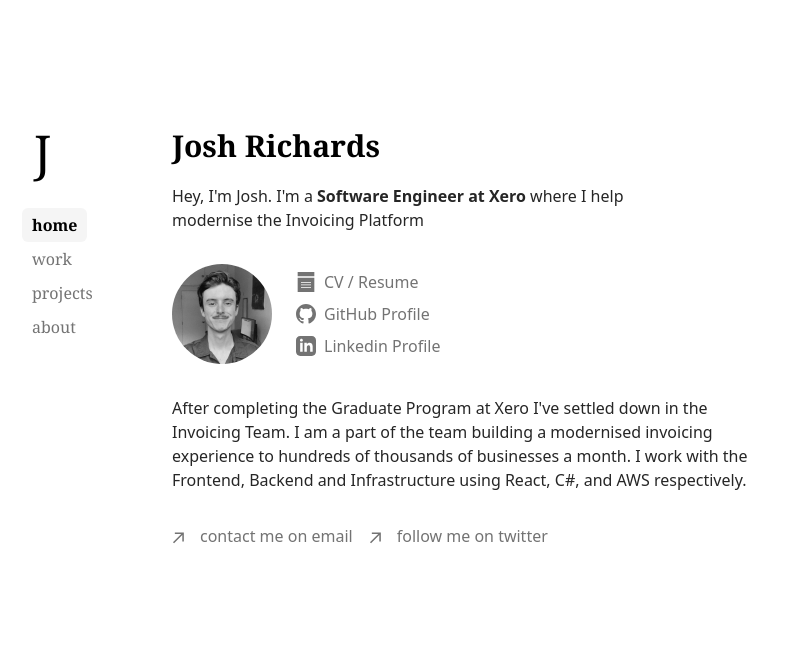
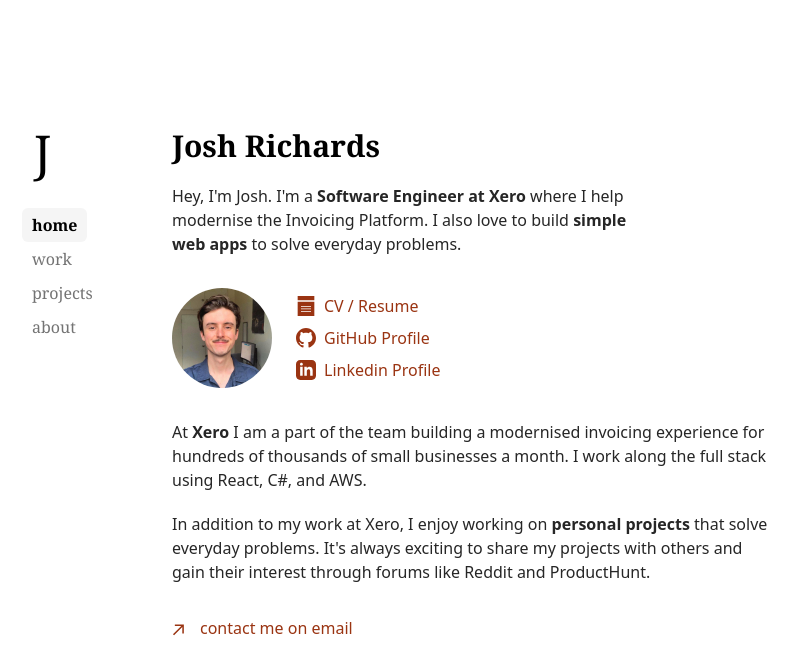
Before and after one commit to joshuarichards001/josh.work, a Next.js app: page / in a window 1280 px wide. Shown: the top 672 px of the page, without its empty margins (170-968 px from the left). Built offline with nearby package versions, Linux system fonts and the light colour scheme.

Commit message:
Add accent color and update styles

```diff
--- a/app/about/page.tsx
+++ b/app/about/page.tsx
@@ -1,6 +1,7 @@
 import { Metadata } from "next";
 import React from "react";
 import { ArrowIcon, GitHubIcon, LinkedinIcon, TwitterIcon } from "../components/icons";
+import { linkColors } from "../constants";
 
 export const metadata: Metadata = {
   title: "About",
@@ -14,26 +15,29 @@ export default function AboutPage() {
       <p className="my-5 text-neutral-800 dark:text-neutral-200">Hey, I'm Josh.</p>
       <div className="prose prose-neutral dark:prose-invert text-neutral-800 dark:text-neutral-200">
         <p>
-          I'm currently a Software Engineer at Xero, where I help modernise the Invoicing Platform. I focus on{" "}
-          writing legible, scalable code that provides a beautiful user experience for hundreds of thousands of small
+          I'm currently a Software Engineer at Xero, where I help modernise the Invoicing Platform. I focus on writing
+          legible, scalable code that provides a beautiful user experience for hundreds of thousands of small
           businesses.
         </p>
         <hr />
         <p>
-          I love building for the web. From something as simple as a single HTML file - all the way to large
-          scale applications. The ability to turn an idea into a working product for anyone to use is so rewarding!
-          It's opened so many doors and expanded how I think about problems.
+          I love building for the web. From something as simple as a single HTML file - all the way to large scale
+          applications. The ability to turn an idea into a working product for anyone to use is so rewarding! It's
+          opened so many doors and expanded how I think about problems.
         </p>
         <p className="mb-8">
-          Outside of Xero, I also work on a number of personal projects solving problems I'm drawn to. I also
-          love to play the piano, go bouldering, watch a good movie, or read a good book.
+          Outside of Xero, I also work on a number of personal projects solving problems I'm drawn to. I also love to
+          play the piano, go bouldering, watch a good movie, or read a good book.
         </p>
         <div className="flex flex-col gap-2 md:flex-row md:gap-2">
           <a
             rel="noopener noreferrer"
             target="_blank"
             href="https://github.com/joshuarichards001"
-            className="flex w-full border border-neutral-200 dark:border-neutral-800 rounded-lg p-4 no-underline items-center text-neutral-800 dark:text-neutral-200 hover:dark:bg-neutral-900 hover:bg-neutral-100 transition-all justify-between"
+            className={
+              "flex w-full border border-neutral-200 dark:border-neutral-800 rounded-lg p-4 no-underline items-center justify-between " +
+              linkColors
+            }
           >
             <div className="flex items-center">
               <GitHubIcon />
@@ -45,7 +49,10 @@ export default function AboutPage() {
             rel="noopener noreferrer"
             target="_blank"
             href="https://www.linkedin.com/in/joshua-stewart-richards/"
-            className="flex w-full border border-neutral-200 dark:border-neutral-800 rounded-lg p-4 no-underline items-center text-neutral-800 dark:text-neutral-200 hover:dark:bg-neutral-900 hover:bg-neutral-100 transition-all justify-between"
+            className={
+              "flex w-full border border-neutral-200 dark:border-neutral-800 rounded-lg p-4 no-underline items-center justify-between " +
+              linkColors
+            }
           >
             <div className="flex items-center">
               <LinkedinIcon />
@@ -57,7 +64,10 @@ export default function AboutPage() {
             rel="noopener noreferrer"
             target="_blank"
             href="https://twitter.com/joshrichardsdev"
-            className="flex w-full border border-neutral-200 dark:border-neutral-800 rounded-lg p-4 no-underline items-center text-neutral-800 dark:text-neutral-200 hover:dark:bg-neutral-900 hover:bg-neutral-100 transition-all justify-between"
+            className={
+              "flex w-full border border-neutral-200 dark:border-neutral-800 rounded-lg p-4 no-underline items-center justify-between " +
+              linkColors
+            }
           >
             <div className="flex items-center">
               <TwitterIcon />
--- /dev/null
+++ b/app/components/title.tsx
@@ -0,0 +1,17 @@
+import React from "react";
+import { linkStyles } from "../constants";
+import { ArrowIcon } from "./icons";
+
+type Props = {
+  title: string;
+  link: string;
+};
+
+export default function TitleComponent({ title, link }: Props) {
+  return (
+    <a className={linkStyles} rel="noopener noreferrer" target="_blank" href={link}>
+      <ArrowIcon />
+      <p className="font-bold text-xl font-serif m-0">{title}</p>
+    </a>
+  );
+}
--- /dev/null
+++ b/app/constants.ts
@@ -0,0 +1,5 @@
+export const linkColors = "transition ease-linear text-orange-800 dark:text-orange-300 hover:text-orange-700 dark:hover:text-orange-400";
+
+export const linkStyles = "flex items-center gap-2 " + linkColors;
+export const inlineLinkStyles =
+  "font-bold transition ease-linear text-neutral-800 dark:text-neutral-200 hover:text-neutral-600 dark:hover:text-neutral-400";
--- a/app/page.tsx
+++ b/app/page.tsx
@@ -1,20 +1,27 @@
 import Link from "next/link";
 import { ArrowIcon, CVIcon, GitHubIcon, LinkedinIcon } from "./components/icons";
 import Image from "next/image";
+import { inlineLinkStyles, linkStyles } from "./constants";
 
 export default function Home() {
-  const linkStyles = "flex items-center gap-2 transition-all hover:text-neutral-700 dark:hover:text-neutral-200";
-
   return (
     <main className="flex">
       <div>
         <h1 className="font-bold text-3xl font-serif">Josh Richards</h1>
         <p className="my-5 max-w-[460px] text-neutral-800 dark:text-neutral-200">
-          Hey, I'm Josh. I'm a <b>Software Engineer at Xero</b> where I help modernise the Invoicing Platform
+          Hey, I'm Josh. I'm a{" "}
+          <a className={inlineLinkStyles} href="/work">
+            Software Engineer at Xero
+          </a>{" "}
+          where I help modernise the Invoicing Platform. I also love to build{" "}
+          <a className={inlineLinkStyles} href="/projects">
+            simple web apps
+          </a>{" "}
+          to solve everyday problems.
         </p>
         <div className="flex items-start md:items-center my-8 flex-col md:flex-row">
-          <Image className="grayscale rounded-full" src="/avatar.jpeg" width="100" height="100" alt="me" />
-          <div className="mt-8 md:mt-0 ml-0 md:ml-6 space-y-2 text-neutral-500 dark:text-neutral-400">
+          <Image className="transition ease-linear rounded-full" src="/avatar.jpeg" width="100" height="100" alt="me" />
+          <div className={"mt-8 md:mt-0 ml-0 md:ml-6 space-y-2"}>
             <Link href="/cv.pdf" className={linkStyles}>
               <CVIcon />
               {`CV / Resume`}
@@ -40,11 +47,22 @@ export default function Home() {
           </div>
         </div>
         <p className="my-5 max-w-[600px] text-neutral-800 dark:text-neutral-200">
-          After completing the Graduate Program at Xero I've settled down in the Invoicing Team. I am a part of the team
-          building a modernised invoicing experience to hundreds of thousands of businesses a month. I work with the
-          Frontend, Backend and Infrastructure using React, C#, and AWS respectively.
+          At{" "}
+          <a className={inlineLinkStyles} href="/work">
+            Xero
+          </a>{" "}
+          I am a part of the team building a modernised invoicing experience for hundreds of thousands of small
+          businesses a month. I work along the full stack using React, C#, and AWS.
         </p>
-        <ul className="flex flex-col md:flex-row mt-8 space-x-0 md:space-x-4 space-y-2 md:space-y-0 font-sm text-neutral-500 dark:text-neutral-400">
+        <p className="my-5 max-w-[600px] text-neutral-800 dark:text-neutral-200">
+          In addition to my work at Xero, I enjoy working on{" "}
+          <a className={inlineLinkStyles} href="/projects">
+            personal projects
+          </a>{" "}
+          that solve everyday problems. It's always exciting to share my projects with others and gain their interest
+          through forums like Reddit and ProductHunt.
+        </p>
+        <ul className="flex flex-col md:flex-row mt-8 space-x-0 md:space-x-4 space-y-2 md:space-y-0 font-sm text-orange-800 dark:text-orange-300">
           <li>
             <a
               className={linkStyles}
@@ -56,7 +74,7 @@ export default function Home() {
               <p className="h-7">contact me on email</p>
             </a>
           </li>
-          <li>
+          {/* <li>
             <a
               className={linkStyles}
               rel="noopener noreferrer"
@@ -66,7 +84,7 @@ export default function Home() {
               <ArrowIcon />
               <p className="h-7">follow me on twitter</p>
             </a>
-          </li>
+          </li> */}
         </ul>
       </div>
     </main>
--- a/app/projects/page.tsx
+++ b/app/projects/page.tsx
@@ -1,6 +1,6 @@
 import { Metadata } from "next";
 import React from "react";
-import { ArrowIcon } from "../components/icons";
+import TitleComponent from "../components/title";
 
 export const metadata: Metadata = {
   title: "Projects",
@@ -8,25 +8,14 @@ export const metadata: Metadata = {
 };
 
 export default function page() {
-  const TitleComponent = ({ title, link }: { title: string; link: string }) => {
-    return (
-      <a
-        className="flex items-center text-neutral-500 dark:text-neutral-400 hover:text-neutral-700 dark:hover:text-neutral-200 transition-all"
-        rel="noopener noreferrer"
-        target="_blank"
-        href={link}
-      >
-        <ArrowIcon />
-        <p className="font-bold text-xl font-serif m-0">{title}</p>
-      </a>
-    );
-  };
-
   return (
     <section>
       <h1 className="font-bold text-3xl font-serif mb-10">Projects</h1>
       <div className="prose prose-neutral dark:prose-invert">
-        <TitleComponent title="Ticker Tracker" link="https://tickertracker.co/" />
+        <TitleComponent
+          title="Ticker Tracker"
+          link="https://www.reddit.com/r/PersonalFinanceNZ/comments/nfys7y/tracking_your_whole_portfolio_made_easier/"
+        />
         <p>
           Ticker Tracker is a full-stack portfolio tracking application that has over 650 users and 10,000 sessions. It
           is a place where users can aggregate all of their investments into one location. It is built using React,
@@ -36,7 +25,10 @@ export default function page() {
           cryptocurrencies and ETFs.
         </p>
         <hr />
-        <TitleComponent title="Album Listen List" link="https://albumlistenlist.com/" />
+        <TitleComponent
+          title="Album Listen List"
+          link="https://www.reddit.com/r/indie/comments/10x9v4g/i_built_a_website_to_keep_track_of_all_the_albums/"
+        />
         <p>
           Album Listen List is a full-stack application that has over 200 users. It is a place where users can aggregate
           all of the albums they plan to listen to in the future. It is built using React, Typescript, Tailwind for the
--- a/app/work/page.tsx
+++ b/app/work/page.tsx
@@ -1,6 +1,6 @@
 import { Metadata } from "next";
 import React from "react";
-import { ArrowIcon } from "../components/icons";
+import TitleComponent from "../components/title";
 
 export const metadata: Metadata = {
   title: "Work",
@@ -8,20 +8,6 @@ export const metadata: Metadata = {
 };
 
 export default function WorkPage() {
-  const TitleComponent = ({ title, link }: { title: string; link: string }) => {
-    return (
-      <a
-        className="flex items-center text-neutral-500 dark:text-neutral-400 hover:text-neutral-700 dark:hover:text-neutral-200 transition-all"
-        rel="noopener noreferrer"
-        target="_blank"
-        href={link}
-      >
-        <ArrowIcon />
-        <p className="font-bold text-xl font-serif m-0">{title}</p>
-      </a>
-    );
-  };
-
   return (
     <section>
       <h1 className="font-bold text-3xl font-serif mb-10">Work</h1>
```
